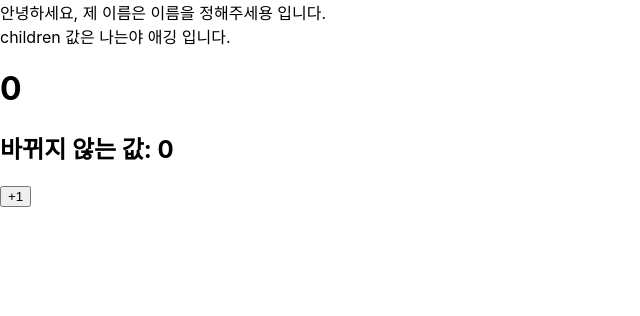
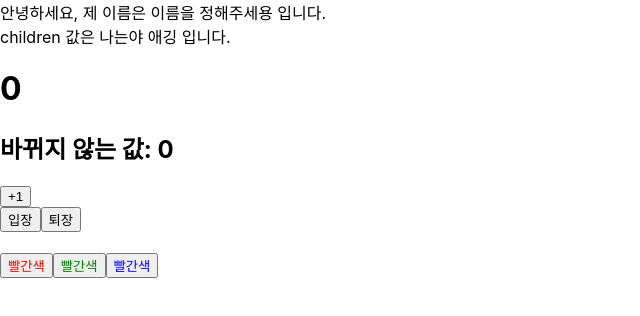
Before and after one commit to winternuary/React, a React (Create React App) app in the folder practice/: page / in a window 1280 px wide. Shown: the top 316 px of the page, without its empty margins (0-640 px from the left). Built offline with nearby package versions, Linux system fonts and the light colour scheme.

Commit message:
UseState

```diff
--- a/practice/src/App.js
+++ b/practice/src/App.js
@@ -1,11 +1,13 @@
 import MyComponent from "./practice/MyComponent";
 import Counter from "./practice/state";
+import Say from "./practice/UseState";
 
 function App() {
   return (
     <div>
       <MyComponent>나는야 애깅</MyComponent>
       <Counter />
+      <Say />
     </div>
   );
 }
--- /dev/null
+++ b/practice/src/practice/UseState.js
@@ -0,0 +1,28 @@
+import { useState } from "react";
+
+const Say = () => {
+  const [message, setMessage] = useState("");
+  const onClickEnter = () => setMessage("안녕하세요!");
+  const onClickLeave = () => setMessage("안녕히 가세요!");
+
+  const [color, setColor] = useState("black");
+
+  return (
+    <div>
+      <button onClick={onClickEnter}>입장</button>
+      <button onClick={onClickLeave}>퇴장</button>
+      <h1 style={{ color }}>{message}</h1>
+      <button style={{ color: "red" }} onClick={() => setColor("red")}>
+        빨간색
+      </button>
+      <button style={{ color: "green" }} onClick={() => setColor("green")}>
+        빨간색
+      </button>
+      <button style={{ color: "blue" }} onClick={() => setColor("blue")}>
+        빨간색
+      </button>
+    </div>
+  );
+};
+
+export default Say;
--- a/practice/src/practice/state.js
+++ b/practice/src/practice/state.js
@@ -19,8 +19,7 @@
             this.setState({ number: number + 1 });
           }}
         >
-          {" "}
-          +1{" "}
+          +1
         </button>
       </div>
     );
```
